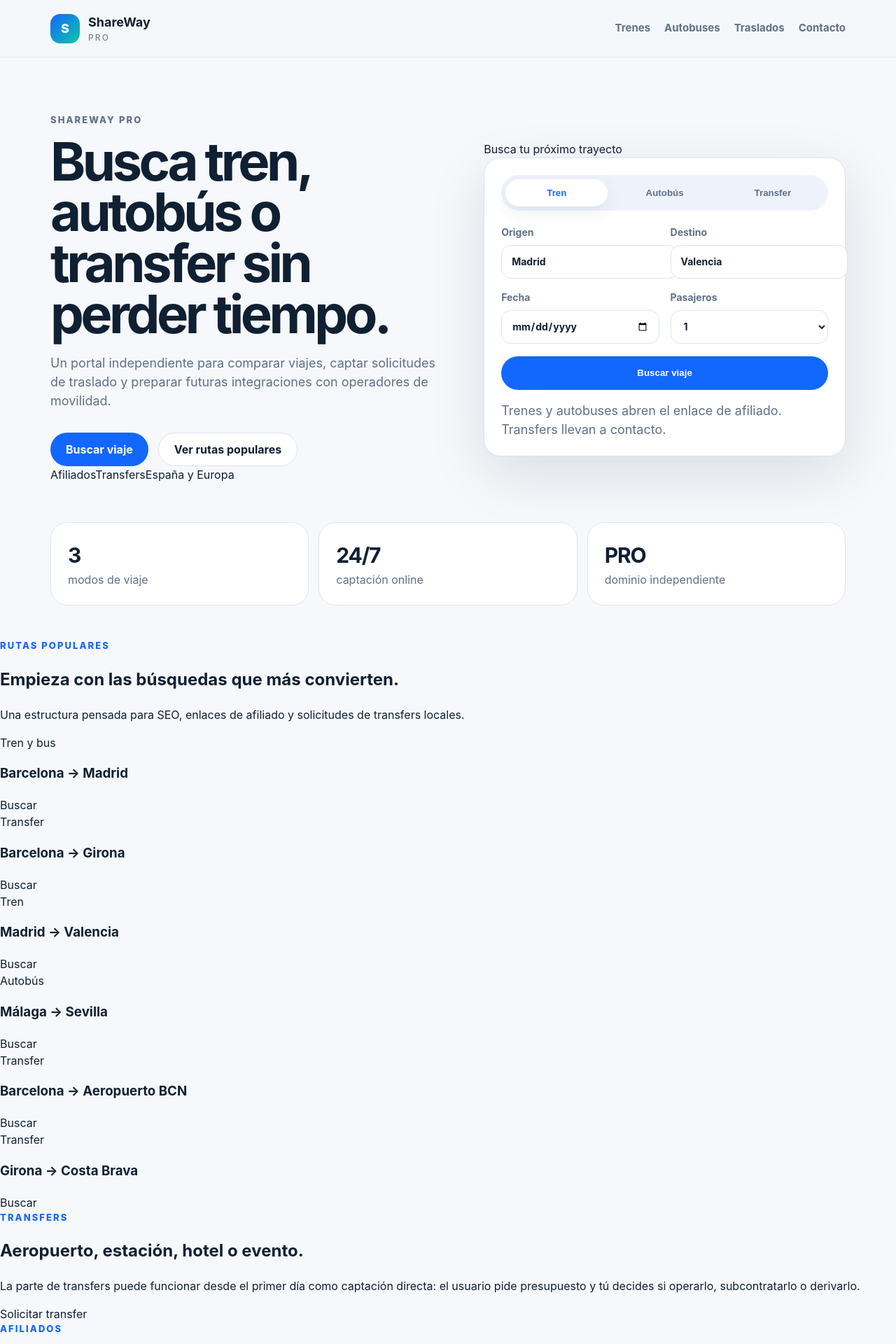
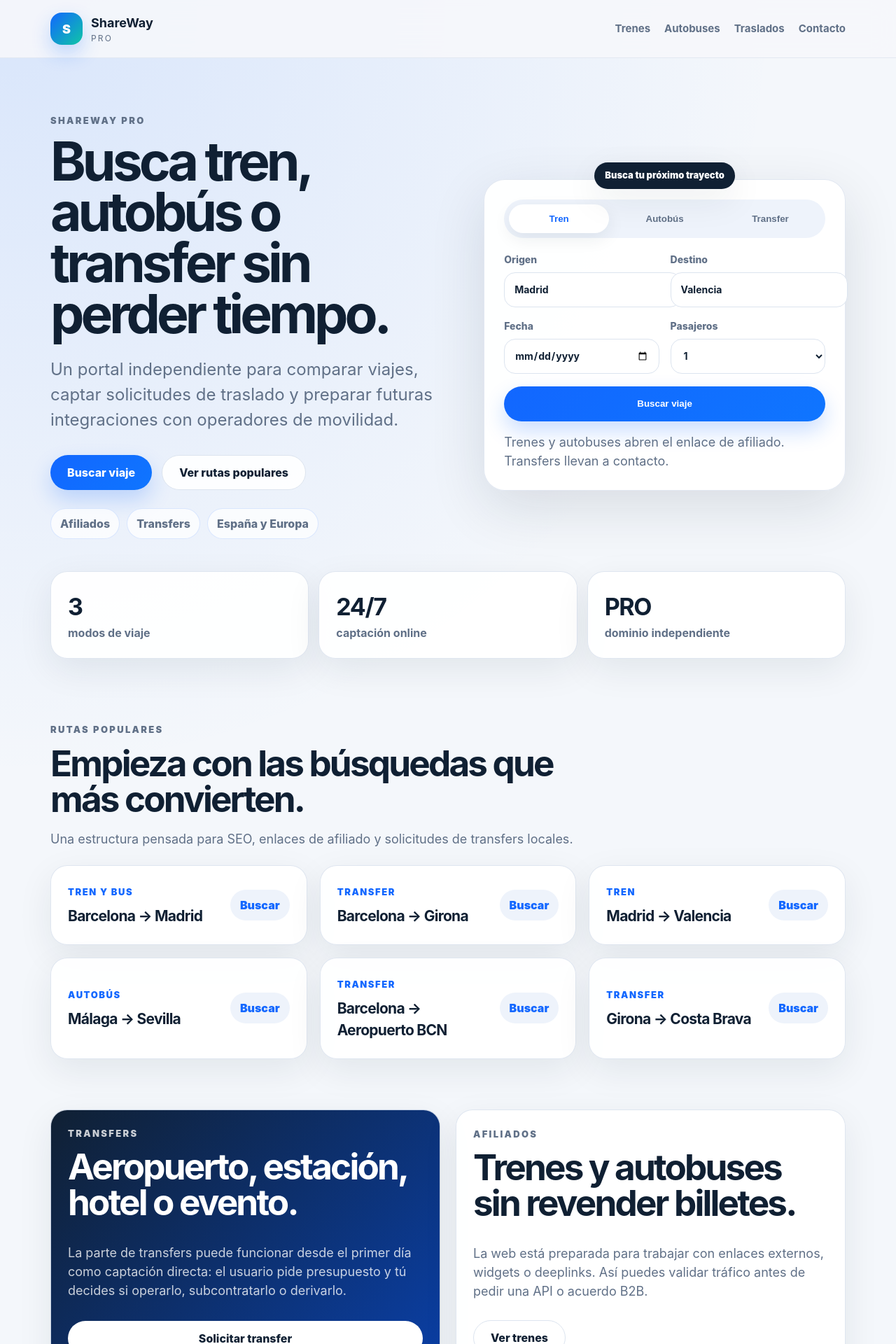
Before and after one commit to fuadel21/shareway-pro, a Next.js app: page / in a window 1280 px wide. Shown: the top 1920 px of the page at 70% size. Built offline with nearby package versions, Linux system fonts and the light colour scheme.

Commit message:
upgrade landing styles

```diff
--- a/app/globals.css
+++ b/app/globals.css
@@ -1,5 +1,5 @@
 :root {
-  --bg: #f6f8fb;
+  --bg: #f4f7fb;
   --surface: #ffffff;
   --ink: #102033;
   --muted: #607087;
@@ -9,6 +9,7 @@
   --accent: #0fc6a6;
   --danger: #b42318;
   --shadow: 0 24px 80px rgba(16, 32, 51, 0.12);
+  --shadow-soft: 0 16px 50px rgba(16, 32, 51, 0.08);
   --radius: 24px;
 }
 
@@ -16,7 +17,7 @@
 html { scroll-behavior: smooth; }
 body {
   margin: 0;
-  background: var(--bg);
+  background: radial-gradient(circle at top left, rgba(18, 103, 255, 0.12), transparent 34%), var(--bg);
   color: var(--ink);
   font-family: Inter, ui-sans-serif, system-ui, -apple-system, BlinkMacSystemFont, "Segoe UI", sans-serif;
   line-height: 1.5;
@@ -32,41 +33,71 @@ a { color: inherit; text-decoration: none; }
   justify-content: space-between;
   gap: 24px;
   padding: 18px min(6vw, 72px);
-  background: rgba(246, 248, 251, 0.9);
+  background: rgba(246, 248, 251, 0.88);
   backdrop-filter: blur(16px);
   border-bottom: 1px solid rgba(220, 228, 239, 0.72);
 }
 .brand { display: inline-flex; align-items: center; gap: 12px; font-size: 18px; }
 .brand small { display: block; color: var(--muted); font-size: 12px; letter-spacing: 0.18em; text-transform: uppercase; }
-.brand-mark { display: grid; width: 42px; height: 42px; place-items: center; border-radius: 14px; background: linear-gradient(135deg, var(--brand), var(--accent)); color: white; font-weight: 800; }
-.nav { display: flex; align-items: center; gap: 20px; color: var(--muted); font-size: 15px; font-weight: 650; }
+.brand-mark { display: grid; width: 46px; height: 46px; place-items: center; border-radius: 16px; background: linear-gradient(135deg, var(--brand), var(--accent)); color: white; font-weight: 900; box-shadow: 0 12px 28px rgba(18, 103, 255, 0.24); }
+.nav { display: flex; align-items: center; gap: 20px; color: var(--muted); font-size: 15px; font-weight: 700; }
 .nav a:hover { color: var(--brand); }
+
 .hero { display: grid; grid-template-columns: minmax(0, 1.05fr) minmax(320px, 0.95fr); gap: 48px; align-items: center; padding: 80px min(6vw, 72px) 56px; }
-.hero h1, .page-hero h1 { margin: 0 0 20px; font-size: clamp(40px, 6vw, 76px); line-height: 0.96; letter-spacing: -0.06em; }
-.hero p, .page-hero p, .content-section p, .feature-card p, .site-footer p, .legal-page p { color: var(--muted); font-size: 18px; }
-.eyebrow { margin: 0 0 12px; color: var(--brand); font-size: 13px !important; font-weight: 800; letter-spacing: 0.16em; text-transform: uppercase; }
+.pro-hero { min-height: 660px; }
+.hero-copy { max-width: 760px; }
+.hero h1, .page-hero h1 { margin: 0 0 20px; font-size: clamp(42px, 6vw, 82px); line-height: 0.95; letter-spacing: -0.065em; }
+.hero p, .page-hero p, .content-section p, .feature-card p, .site-footer p, .legal-page p, .section-heading p, .content-panel p, .cta-section p { color: var(--muted); font-size: 18px; }
+.hero-lead { max-width: 660px; font-size: clamp(19px, 2vw, 24px) !important; }
+.eyebrow { margin: 0 0 12px; color: var(--brand); font-size: 13px !important; font-weight: 900; letter-spacing: 0.18em; text-transform: uppercase; }
 .hero-actions { display: flex; flex-wrap: wrap; gap: 14px; margin-top: 32px; }
-.primary-link, .secondary-link, .primary-button { display: inline-flex; min-height: 48px; align-items: center; justify-content: center; border-radius: 999px; padding: 0 22px; font-weight: 750; }
-.primary-link, .primary-button { border: 0; background: var(--brand); color: white; cursor: pointer; }
-.secondary-link { border: 1px solid var(--line); background: white; color: var(--ink); }
+.center-actions { justify-content: center; }
+.primary-link, .secondary-link, .primary-button, .light-link { display: inline-flex; min-height: 50px; align-items: center; justify-content: center; border-radius: 999px; padding: 0 24px; font-weight: 850; }
+.primary-link, .primary-button { border: 0; background: linear-gradient(135deg, var(--brand), #0f75ff); color: white; cursor: pointer; box-shadow: 0 14px 30px rgba(18, 103, 255, 0.22); }
+.secondary-link { border: 1px solid var(--line); background: rgba(255, 255, 255, 0.92); color: var(--ink); }
 .primary-link:hover, .primary-button:hover { background: var(--brand-dark); }
-.search-card { width: 100%; border: 1px solid var(--line); border-radius: var(--radius); padding: 24px; background: var(--surface); box-shadow: var(--shadow); }
-.mode-tabs { display: grid; grid-template-columns: repeat(3, 1fr); gap: 8px; margin-bottom: 20px; padding: 6px; border-radius: 999px; background: #eef3fb; }
-.mode-tab { border: 0; border-radius: 999px; padding: 12px 14px; color: var(--muted); background: transparent; font-weight: 800; cursor: pointer; }
+.light-link { margin-top: 12px; background: white; color: var(--ink); }
+.inline-link { width: fit-content; margin-top: 10px; }
+.trust-row { display: flex; flex-wrap: wrap; gap: 10px; margin-top: 26px; }
+.trust-row span { border: 1px solid rgba(18, 103, 255, 0.14); border-radius: 999px; padding: 9px 13px; background: rgba(255, 255, 255, 0.72); color: var(--muted); font-weight: 800; }
+.search-shell { position: relative; }
+.search-label { width: fit-content; margin: 0 auto -14px; position: relative; z-index: 2; border-radius: 999px; padding: 9px 15px; background: #102033; color: white; font-size: 13px; font-weight: 900; box-shadow: var(--shadow-soft); }
+.search-card { width: 100%; border: 1px solid rgba(220, 228, 239, 0.86); border-radius: 30px; padding: 28px; background: rgba(255, 255, 255, 0.94); box-shadow: var(--shadow); }
+.mode-tabs { display: grid; grid-template-columns: repeat(3, 1fr); gap: 8px; margin-bottom: 20px; padding: 7px; border-radius: 999px; background: #eef3fb; }
+.mode-tab { border: 0; border-radius: 999px; padding: 13px 14px; color: var(--muted); background: transparent; font-weight: 900; cursor: pointer; }
 .mode-tab.active { background: white; color: var(--brand); box-shadow: 0 8px 24px rgba(16, 32, 51, 0.08); }
 .form-grid { display: grid; grid-template-columns: repeat(2, minmax(0, 1fr)); gap: 16px; }
-label { display: grid; gap: 8px; color: var(--muted); font-size: 14px; font-weight: 750; }
-input, select { min-height: 48px; border: 1px solid var(--line); border-radius: 14px; padding: 0 14px; color: var(--ink); background: white; font: inherit; }
+label { display: grid; gap: 8px; color: var(--muted); font-size: 14px; font-weight: 800; }
+input, select { min-height: 50px; border: 1px solid var(--line); border-radius: 16px; padding: 0 14px; color: var(--ink); background: white; font: inherit; font-weight: 700; }
 input:focus, select:focus { outline: 3px solid rgba(18, 103, 255, 0.15); border-color: var(--brand); }
 .search-card .primary-button { width: 100%; margin-top: 18px; }
 .form-note { margin: 16px 0 0; color: var(--muted); font-size: 14px; }
-.form-error { margin: 14px 0 0; color: var(--danger); font-weight: 700; }
+.form-error { margin: 14px 0 0; color: var(--danger); font-weight: 800; }
+
 .stats { display: grid; grid-template-columns: repeat(3, 1fr); gap: 14px; padding: 0 min(6vw, 72px) 48px; }
-.stat-card, .feature-card, .content-section { border: 1px solid var(--line); border-radius: var(--radius); background: var(--surface); padding: 24px; }
-.stat-card strong { display: block; font-size: 30px; letter-spacing: -0.04em; }
-.stat-card span { color: var(--muted); }
+.compact-stats { margin-top: -10px; }
+.stat-card, .feature-card, .content-section, .content-panel, .route-card { border: 1px solid rgba(220, 228, 239, 0.9); border-radius: var(--radius); background: rgba(255, 255, 255, 0.92); padding: 24px; box-shadow: var(--shadow-soft); }
+.stat-card strong { display: block; font-size: 34px; letter-spacing: -0.04em; }
+.stat-card span { color: var(--muted); font-weight: 750; }
+.section-block { padding: 44px min(6vw, 72px) 72px; }
+.section-heading { max-width: 820px; margin-bottom: 24px; }
+.section-heading h2, .content-panel h2, .cta-section h2 { margin: 0 0 14px; font-size: clamp(32px, 4vw, 56px); line-height: 1; letter-spacing: -0.055em; }
+.route-grid { display: grid; grid-template-columns: repeat(3, minmax(0, 1fr)); gap: 18px; }
+.route-card { display: flex; align-items: center; justify-content: space-between; gap: 18px; transition: transform 0.18s ease, box-shadow 0.18s ease; }
+.route-card:hover { transform: translateY(-3px); box-shadow: var(--shadow); }
+.route-card span { color: var(--brand); font-size: 13px; font-weight: 900; text-transform: uppercase; letter-spacing: 0.12em; }
+.route-card h3 { margin: 8px 0 0; font-size: 21px; letter-spacing: -0.035em; }
+.route-card a { border-radius: 999px; padding: 10px 14px; background: #eef3fb; color: var(--brand); font-weight: 900; }
+.split-section { display: grid; grid-template-columns: 1fr 1fr; gap: 22px; padding: 0 min(6vw, 72px) 72px; }
+.content-panel { min-height: 330px; display: flex; flex-direction: column; justify-content: center; }
+.dark-panel { background: linear-gradient(135deg, #102033, #0a3fa6); color: white; }
+.dark-panel p, .dark-panel .eyebrow { color: rgba(255, 255, 255, 0.78); }
 .features { display: grid; grid-template-columns: repeat(3, 1fr); gap: 20px; padding: 24px min(6vw, 72px) 80px; }
+.pro-features { padding-top: 0; }
 .feature-card h3 { margin: 0 0 10px; font-size: 22px; }
+.feature-icon { display: grid; width: 42px; height: 42px; place-items: center; border-radius: 14px; margin-bottom: 18px; background: rgba(15, 198, 166, 0.12); color: #07997f; font-weight: 900; }
+.cta-section { margin: 0 min(6vw, 72px) 84px; border-radius: 34px; padding: 52px 28px; text-align: center; background: linear-gradient(135deg, rgba(18, 103, 255, 0.12), rgba(15, 198, 166, 0.14)); border: 1px solid rgba(220, 228, 239, 0.9); }
+.cta-section p { max-width: 720px; margin-left: auto; margin-right: auto; }
 .page-wrap { padding: 64px min(6vw, 72px) 80px; }
 .page-hero { max-width: 900px; margin-bottom: 32px; }
 .content-section { margin-top: 28px; }
@@ -74,6 +105,6 @@ input:focus, select:focus { outline: 3px solid rgba(18, 103, 255, 0.15); border-
 .legal-page { max-width: 900px; }
 .legal-page h1 { font-size: clamp(34px, 5vw, 56px); letter-spacing: -0.04em; }
 .site-footer { display: flex; justify-content: space-between; gap: 24px; padding: 36px min(6vw, 72px); border-top: 1px solid var(--line); background: white; }
-.site-footer nav { display: flex; flex-wrap: wrap; gap: 16px; color: var(--muted); font-weight: 650; }
-@media (max-width: 900px) { .hero { grid-template-columns: 1fr; padding-top: 48px; } .features, .stats { grid-template-columns: 1fr; } .nav { display: none; } }
-@media (max-width: 560px) { .site-header { padding: 14px 18px; } .hero, .page-wrap, .features, .stats, .site-footer { padding-left: 18px; padding-right: 18px; } .form-grid { grid-template-columns: 1fr; } .site-footer { flex-direction: column; } }
+.site-footer nav { display: flex; flex-wrap: wrap; gap: 16px; color: var(--muted); font-weight: 700; }
+@media (max-width: 980px) { .hero { grid-template-columns: 1fr; padding-top: 48px; } .features, .stats, .route-grid, .split-section { grid-template-columns: 1fr; } .nav { display: none; } .pro-hero { min-height: unset; } }
+@media (max-width: 560px) { .site-header { padding: 14px 18px; } .hero, .page-wrap, .features, .stats, .site-footer, .section-block, .split-section { padding-left: 18px; padding-right: 18px; } .hero h1 { font-size: 46px; } .form-grid { grid-template-columns: 1fr; } .site-footer { flex-direction: column; } .route-card { align-items: flex-start; flex-direction: column; } .search-card { padding: 20px; border-radius: 24px; } .mode-tab { padding: 11px 8px; font-size: 14px; } .cta-section { margin-left: 18px; margin-right: 18px; } }
```
